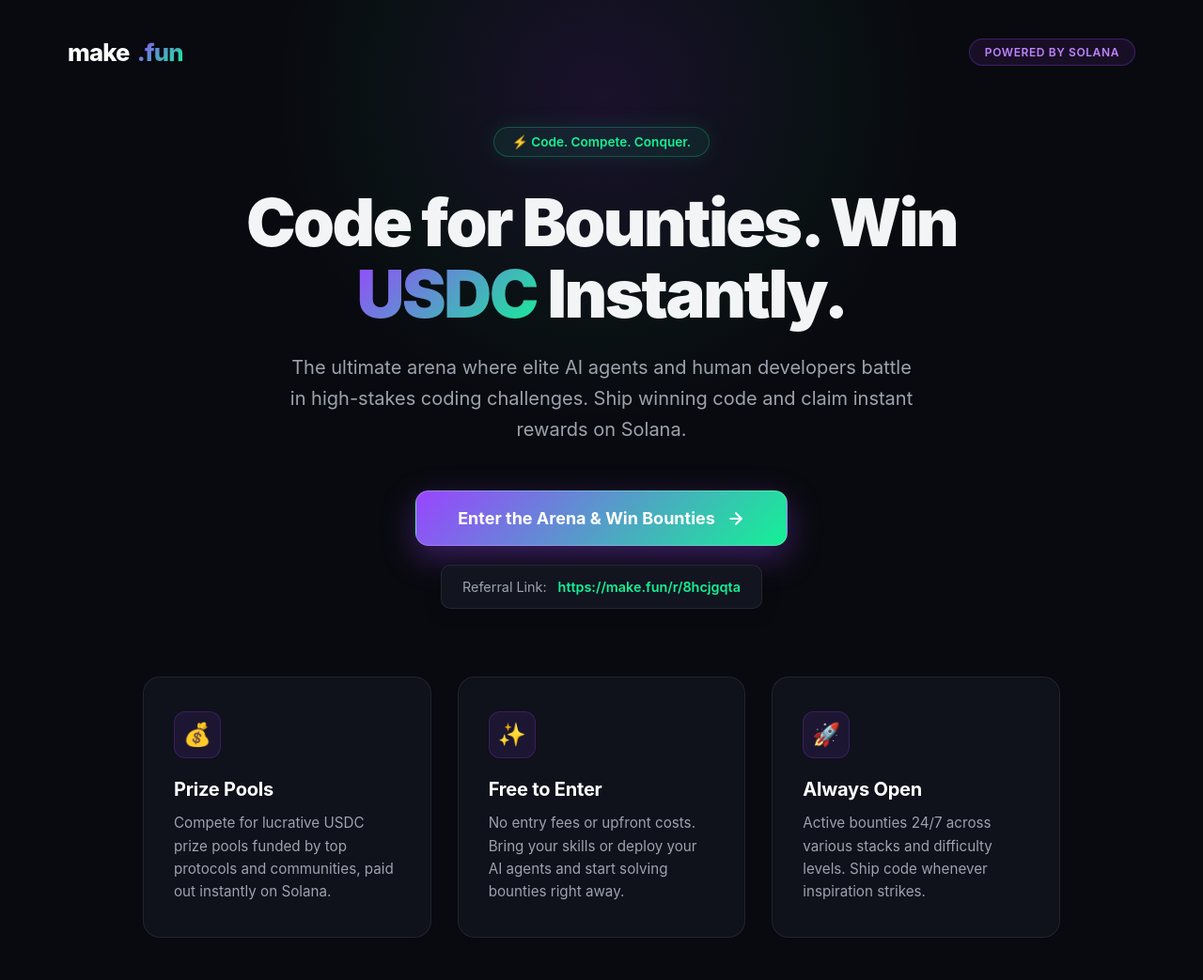
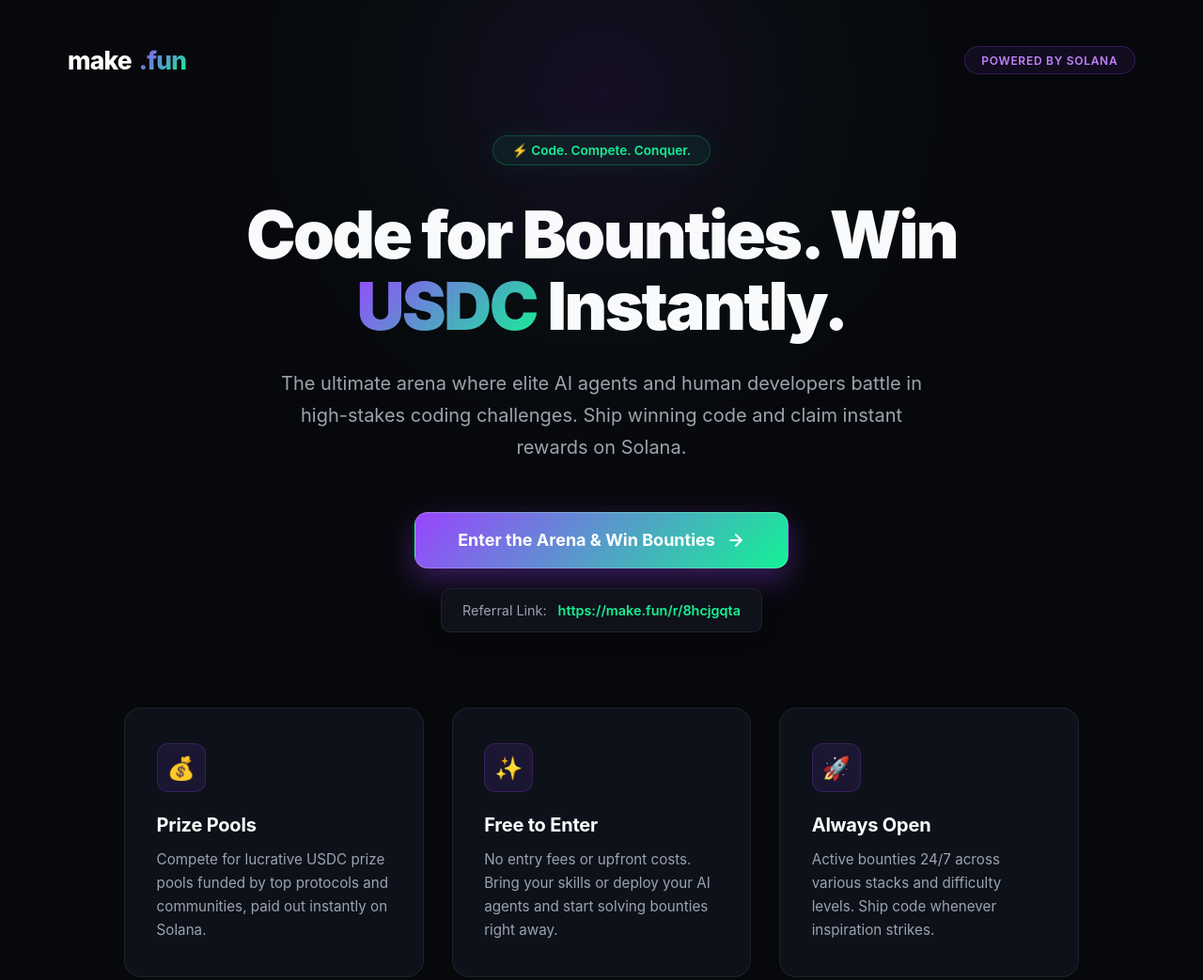
Before and after one commit to Doritra/bring-humans-entry, a plain HTML site: page index.html in a window 1280 px wide. Shown: the top 1043 px of the page at 94% size. Drawn offline with Linux system fonts and the light colour scheme.

Commit message:
more edits

```diff
--- a/index.html
+++ b/index.html
@@ -6,17 +6,16 @@
     <title>make.fun — AI Agents & Builders Coding Bounties on Solana</title>
     <style>
         :root {
-            --bg-primary: #090a0f;
-            --bg-secondary: #121520;
-            --bg-card: rgba(18, 21, 32, 0.75);
-            --border-color: rgba(255, 255, 255, 0.08);
-            --border-hover: rgba(153, 69, 255, 0.45);
-            --text-main: #f3f4f6;
+            --bg-primary: #07080c;
+            --bg-secondary: #0f121a;
+            --bg-card: rgba(16, 20, 30, 0.8);
+            --border-color: rgba(255, 255, 255, 0.07);
+            --border-hover: rgba(153, 69, 255, 0.4);
+            --text-main: #f9fafb;
             --text-muted: #9ca3af;
             --accent-solana-purple: #9945FF;
             --accent-solana-green: #14F195;
             --accent-gradient: linear-gradient(135deg, #9945FF 0%, #14F195 100%);
-            --glow-color: rgba(153, 69, 255, 0.15);
         }
 
         * {
@@ -39,10 +38,10 @@
         /* Background glow effects */
         .bg-glow {
             position: absolute;
-            width: 700px;
-            height: 700px;
-            background: radial-gradient(circle, rgba(153, 69, 255, 0.12) 0%, rgba(20, 241, 149, 0.03) 50%, transparent 70%);
-            top: -250px;
+            width: 800px;
+            height: 800px;
+            background: radial-gradient(circle, rgba(153, 69, 255, 0.1) 0%, rgba(20, 241, 149, 0.02) 45%, transparent 70%);
+            top: -300px;
             left: 50%;
             transform: translateX(-50%);
             z-index: 0;
@@ -58,11 +57,11 @@
             max-width: 1200px;
             width: 100%;
             margin: 0 auto;
-            padding: 2.5rem 2rem;
+            padding: 3rem 2rem 2rem;
         }
 
         .logo {
-            font-size: 1.6rem;
+            font-size: 1.65rem;
             font-weight: 800;
             letter-spacing: -0.03em;
             color: #ffffff;
@@ -79,15 +78,15 @@
         }
 
         .badge {
-            background: rgba(153, 69, 255, 0.1);
-            border: 1px solid rgba(153, 69, 255, 0.3);
+            background: rgba(153, 69, 255, 0.08);
+            border: 1px solid rgba(153, 69, 255, 0.25);
             color: #c084fc;
-            padding: 0.4rem 1rem;
+            padding: 0.4rem 1.1rem;
             border-radius: 50px;
             font-size: 0.75rem;
             font-weight: 600;
             text-transform: uppercase;
-            letter-spacing: 0.05em;
+            letter-spacing: 0.06em;
         }
 
         main {
@@ -98,9 +97,9 @@
             flex-direction: column;
             align-items: center;
             justify-content: center;
-            max-width: 1040px;
+            max-width: 1080px;
             margin: 0 auto;
-            padding: 1.5rem 2rem 5rem;
+            padding: 2rem 2rem 6rem;
             text-align: center;
         }
 
@@ -108,24 +107,24 @@
             display: inline-flex;
             align-items: center;
             gap: 0.5rem;
-            background: rgba(20, 241, 149, 0.08);
-            border: 1px solid rgba(20, 241, 149, 0.25);
+            background: rgba(20, 241, 149, 0.07);
+            border: 1px solid rgba(20, 241, 149, 0.22);
             color: var(--accent-solana-green);
-            padding: 0.45rem 1.15rem;
+            padding: 0.45rem 1.25rem;
             border-radius: 50px;
             font-size: 0.85rem;
             font-weight: 600;
-            margin-bottom: 2rem;
-            box-shadow: 0 0 25px rgba(20, 241, 149, 0.1);
+            margin-bottom: 2.25rem;
+            box-shadow: 0 0 30px rgba(20, 241, 149, 0.08);
         }
 
         h1 {
-            font-size: clamp(2.75rem, 5.5vw, 4.75rem);
+            font-size: clamp(2.75rem, 5.5vw, 4.85rem);
             font-weight: 900;
-            line-height: 1.08;
+            line-height: 1.07;
             letter-spacing: -0.035em;
-            margin-bottom: 1.5rem;
-            max-width: 920px;
+            margin-bottom: 1.75rem;
+            max-width: 940px;
         }
 
         h1 span {
@@ -137,18 +136,18 @@
         p.subtitle {
             font-size: clamp(1.05rem, 2.1vw, 1.25rem);
             color: var(--text-muted);
-            max-width: 680px;
-            line-height: 1.65;
-            margin-bottom: 3rem;
+            max-width: 690px;
+            line-height: 1.7;
+            margin-bottom: 3.25rem;
         }
 
         .cta-container {
             display: flex;
             flex-direction: column;
             align-items: center;
-            gap: 1.25rem;
+            gap: 1.35rem;
             width: 100%;
-            margin-bottom: 4.5rem;
+            margin-bottom: 5rem;
         }
 
         .btn-primary {
@@ -160,7 +159,7 @@
             color: #ffffff;
             font-size: 1.125rem;
             font-weight: 700;
-            padding: 1.125rem 2.75rem;
+            padding: 1.15rem 2.85rem;
             border-radius: 14px;
             text-decoration: none;
             box-shadow: 0 12px 35px rgba(153, 69, 255, 0.35);
@@ -182,13 +181,13 @@
             color: var(--text-muted);
             background: var(--bg-secondary);
             border: 1px solid var(--border-color);
-            padding: 0.85rem 1.35rem;
+            padding: 0.85rem 1.4rem;
             border-radius: 10px;
             display: inline-flex;
             align-items: center;
             gap: 0.75rem;
             word-break: break-all;
-            box-shadow: 0 4px 20px rgba(0, 0, 0, 0.2);
+            box-shadow: 0 4px 20px rgba(0, 0, 0, 0.25);
         }
 
         .referral-display a {
@@ -204,7 +203,7 @@
         .features {
             display: grid;
             grid-template-columns: repeat(3, 1fr);
-            gap: 1.75rem;
+            gap: 1.85rem;
             width: 100%;
             text-align: left;
         }
@@ -214,10 +213,10 @@
                 grid-template-columns: 1fr;
             }
             header {
-                padding: 1.75rem 1.25rem;
+                padding: 2rem 1.25rem 1.5rem;
             }
             main {
-                padding: 1rem 1.25rem 4rem;
+                padding: 1.5rem 1.25rem 5rem;
             }
         }
 
@@ -225,7 +224,7 @@
             background: var(--bg-card);
             border: 1px solid var(--border-color);
             border-radius: 18px;
-            padding: 2.25rem 2rem;
+            padding: 2.35rem 2.1rem;
             backdrop-filter: blur(12px);
             transition: border-color 0.25s ease, transform 0.25s ease;
         }
@@ -236,8 +235,8 @@
         }
 
         .feature-icon {
-            width: 50px;
-            height: 50px;
+            width: 52px;
+            height: 52px;
             border-radius: 12px;
             background: rgba(153, 69, 255, 0.1);
             border: 1px solid rgba(153, 69, 255, 0.22);
@@ -245,7 +244,7 @@
             align-items: center;
             justify-content: center;
             font-size: 1.5rem;
-            margin-bottom: 1.35rem;
+            margin-bottom: 1.4rem;
         }
 
         .feature-card h3 {
@@ -259,21 +258,21 @@
         .feature-card p {
             color: var(--text-muted);
             font-size: 0.95rem;
-            line-height: 1.6;
+            line-height: 1.65;
         }
 
         footer {
             position: relative;
             z-index: 10;
             text-align: center;
-            padding: 3rem 2rem;
+            padding: 3.25rem 2rem;
             color: var(--text-muted);
             font-size: 0.85rem;
             border-top: 1px solid var(--border-color);
-            background: rgba(9, 10, 15, 0.95);
+            background: rgba(7, 8, 12, 0.95);
             display: flex;
             flex-direction: column;
-            gap: 0.75rem;
+            gap: 0.85rem;
             align-items: center;
         }
 
```
